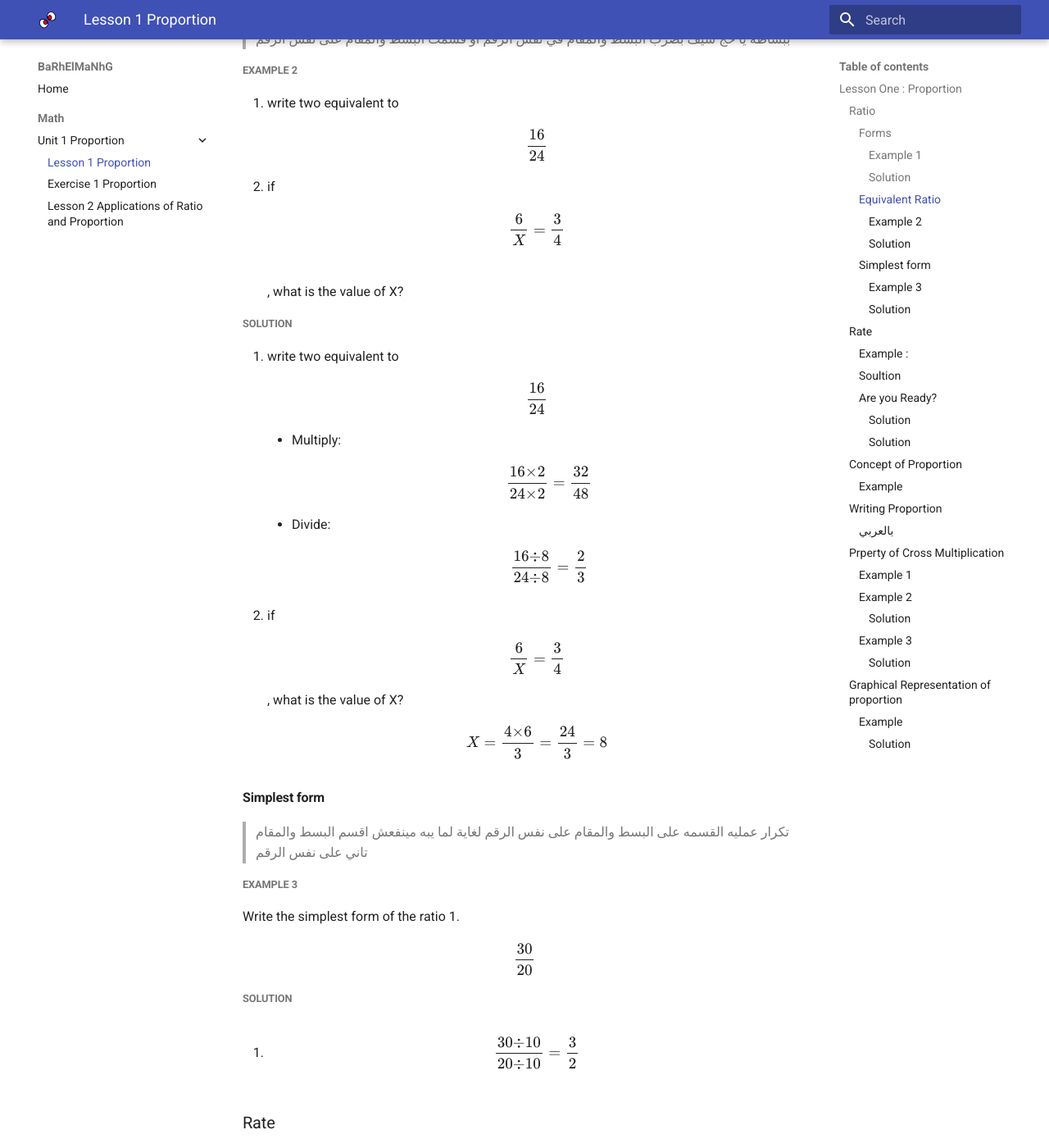
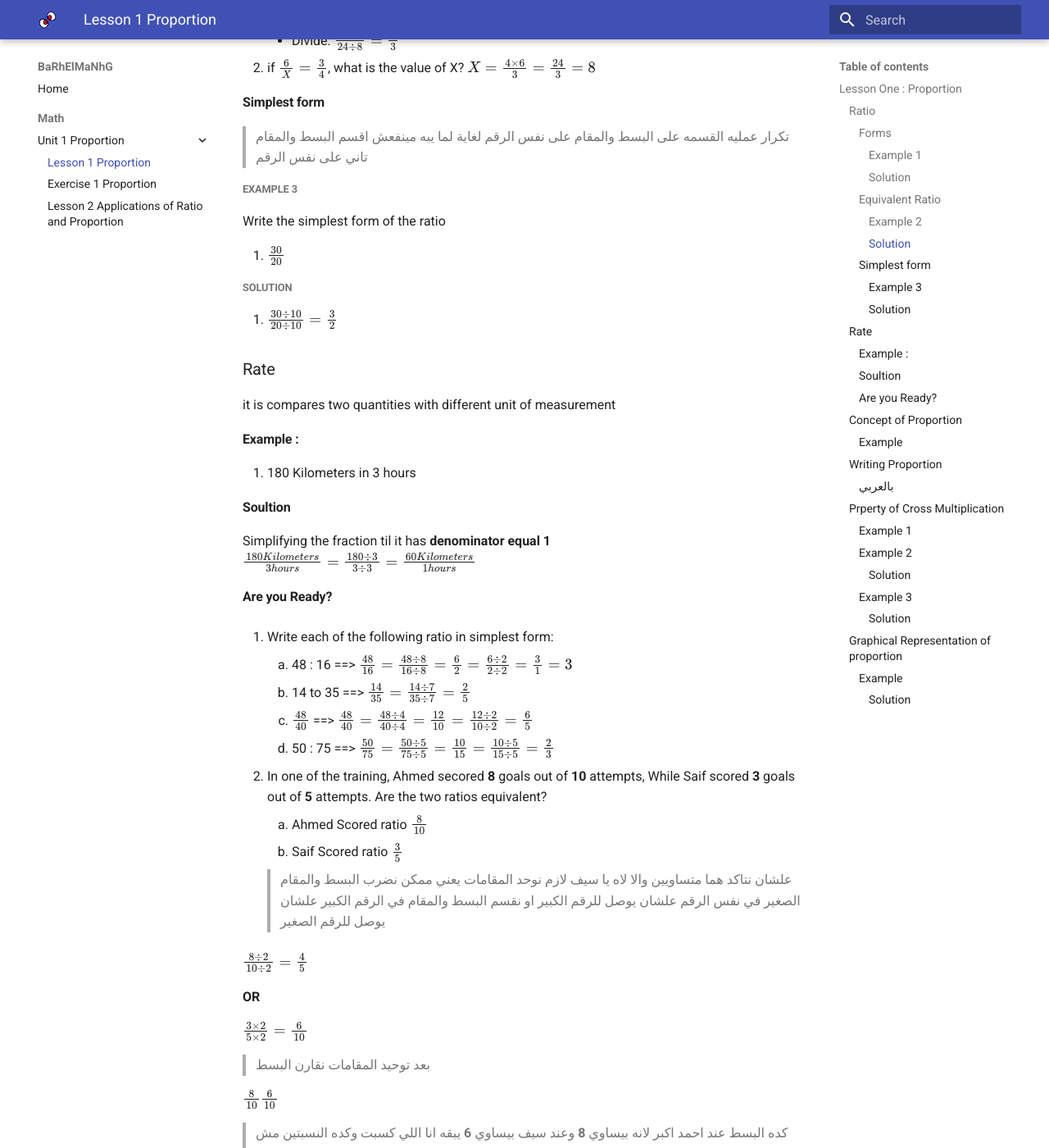
Before and after one commit to amansour-gh/educational.github.io, an MkDocs documentation site: the page built from docs/math/unit1/lesson1.md, in a window 1280 px wide and 1400 px high, scrolled down 1063 px. Shown: the whole window at 82% size. Built offline with MkDocs 1.6.1 and Material for MkDocs 9.7.7, drawn with Linux system fonts in a browser that asks for light colours; nearby versions of some CDN libraries; some of the changed text lies outside the part shown.

Commit message:
240928-46

```diff
--- a/docs/math/unit1/lesson1.md
+++ b/docs/math/unit1/lesson1.md
@@ -7,7 +7,7 @@
 > expresses the relationship between a part and a part, a part and a whole, or a whole and a part
 
 #### Forms
-1. $$\frac{a}{b}$$
+1. $\frac{a}{b}$
 2. a : b
 3. a to b
 
@@ -18,120 +18,81 @@
 3. the total number of students to the number of girls
 ##### Solution
 1. the number of boys to the total number in class
-$$ \frac{30}{50} $$
+$\frac{30}{50}$
 2. the number of girls to the number of boys
-$$ \frac{20}{30} $$
+$\frac{20}{30}$
 3. the total number of students to the number of girls
-$$ \frac{50}{20} $$
+$\frac{50}{20}$
 #### Equivalent Ratio
 > ببساطه يا حج سيف بضرب البسط والمقام في نفس الرقم او قسمت البسط والمقام على نفس الرقم
 ##### Example 2
-1. write two equivalent to $$ \frac{16}{24} $$
+1. write two equivalent to $\frac{16}{24}$
 2. if
-   $$
-   \frac{6}{X} = \frac{3}{4}
-   $$
-   , what is the value of X?
+   $\frac{6}{X} = \frac{3}{4}$ ,what is the value of X?
 ##### Solution
-1. write two equivalent to $$ \frac{16}{24} $$
-    - Multiply:
-    $$
-    \frac{16×2}{24×2}=\frac{32}{48}
-    $$
-    - Divide:
-    $$
-    \frac{16÷8}{24÷8}=\frac{2}{3}
-    $$
-2. if $$\frac{6}{X}=\frac{3}{4}$$, what is the value of X?
-    $$ X=\frac{4×6}{3}=\frac{24}{3}=8$$
+1. write two equivalent to $\frac{16}{24}$
+    - Multiply: $\frac{16×2}{24×2}=\frac{32}{48}$
+    - Divide: $\frac{16÷8}{24÷8}=\frac{2}{3}$
+2. if $\frac{6}{X}=\frac{3}{4}$, what is the value of X? $X=\frac{4×6}{3}=\frac{24}{3} = 8$
 #### Simplest form
 >تكرار عمليه القسمه على البسط والمقام على نفس الرقم لغاية لما يبه مينفعش اقسم البسط والمقام تاني على نفس الرقم
 
 ##### Example 3
 Write the simplest form of the ratio
-1. $$\frac{30}{20}$$
+
+1. $\frac{30}{20}$
 ##### Solution
-1. $$ \frac{30÷10}{20÷10}=\frac{3}{2} $$
+1. $\frac{30÷10}{20÷10}=\frac{3}{2}$
 ### Rate
 it is compares two quantities with different unit of measurement
 #### Example :
 1. 180 Kilometers in 3 hours
 #### Soultion
 Simplifying the fraction til it has **denominator equal 1**
-$$
-\frac{180 Kilometers}{3hours}=\frac{180÷3}{3÷3}=\frac{60 Kilometers}{1 hours}
-$$
+$\frac{180 Kilometers}{3hours}=\frac{180÷3}{3÷3}=\frac{60 Kilometers}{1 hours}$
 #### Are you Ready?
-1. Write each of the following ratio in simplest form:
-    1. 48 : 16
-    2. 14 to 35
-    3. $$\frac{48}{40}$$
-    4. 50 : 75
-##### Solution
-    1.
-$$
-\frac{48}{16} = \frac{48÷8}{16÷8} = \frac{6}{2} = \frac{6÷2}{2÷2} =  \frac{3}{1}=3
-$$
-    2.
-$$
-\frac{14}{35} = \frac{14÷7}{35÷7} = \frac{2}{5}
-$$
-    3.
-$$
-\frac{48}{40} = \frac{48 \div 4}{40 \div 4} = \frac{12}{10} = \frac{12 \div 2}{10 \div 2} = \frac{6}{5}
-$$
-    4.
-$$
-\frac{50}{75} = \frac{50 \div 5}{75 \div 5} = \frac{10}{15} = \frac{10 \div 5}{15 \div 5} = \frac{2}{3}
-$$
+   1. Write each of the following ratio in simplest form:
+      1. 48 : 16 ==>  $\frac{48}{16} = \frac{48÷8}{16÷8} = \frac{6}{2} = \frac{6÷2}{2÷2} =  \frac{3}{1}=3$
+      2. 14 to 35  ==> $\frac{14}{35} = \frac{14÷7}{35÷7} = \frac{2}{5}$
+      3. $\frac{48}{40}$ ==> $\frac{48}{40} = \frac{48 \div 4}{40 \div 4} = \frac{12}{10} = \frac{12 \div 2}{10 \div 2} = \frac{6}{5}$
+      4. 50 : 75 ==> $\frac{50}{75} = \frac{50 \div 5}{75 \div 5} = \frac{10}{15} = \frac{10 \div 5}{15 \div 5} = \frac{2}{3}$
 
+   2.  In one of the training, Ahmed secored **8** goals out of **10** attempts, While Saif scored **3** goals out of **5** attempts. Are the two ratios equivalent?
+       1.  Ahmed Scored ratio $\frac{8}{10}$
+       2. Saif Scored ratio $\frac{3}{5}$
 
-2. In one of the training, Ahmed secored **8** goals out of **10** attempts, While Saif scored **3** goals out of **5** attempts. Are the two ratios equivalent?
-##### Solution
-    1. Ahmed Scored ratio
-$$
-\frac{8}{10}
-$$
-    2. Saif Scored ratio
-$$
-\frac{3}{5}
-$$
     > علشان نتاكد هما متساويين والا لاه يا سيف لازم نوحد المقامات يعني ممكن نضرب البسط والمقام الصغير في نفس الرقم علشان يوصل للرقم الكبير او نقسم البسط والمقام في الرقم الكبير علشان يوصل للرقم الصغير
 
 
-$$
-\frac{8÷2}{10÷2}=\frac{4}{5}
-$$
+$\frac{8÷2}{10÷2}=\frac{4}{5}$
+
 **OR**
-$$
-\frac{3×2}{5×2}=\frac{6}{10}
-$$
+
+$\frac{3×2}{5×2}=\frac{6}{10}$
 
 
 > بعد توحيد المقامات نقارن البسط
 
 
-$$
-\frac{8}{10} \frac{6}{10}
-$$
+$\frac{8}{10} \frac{6}{10}$
+
 > كده البسط عند احمد اكبر لانه بيساوي **8** وعند سيف بيساوي **6** يبقه انا اللي كسبت وكده النسبتين مش متساوين
 
 
-**the two ratio is not equivalent**
+
 ___
 ### Concept of Proportion
 > A proportion is an **equality** of at least two **ratios** or two **rates**
 #### Example
-**(equality of two ratios)**
-$$\frac{4}{8} = \frac{1}{2}$$
-**(Equality of two rates)**
-$$\frac{8 eggs}{2 Cups of flour} = \frac{4 eggs}{1 cup of flour}$$
+**(equality of two ratios)** $\frac{4}{8} = \frac{1}{2}$
+
+
+**(Equality of two rates)** $\frac{8 \,eggs}{2 \,Cups \,of \,flour} = \frac{4 \,eggs}{1 \,cup of flour}$
+
 ___
 ### Writing Proportion
 if the quantities a, b, c, and d are proportional quantities,and **vice versa** then
-$$
-\frac{a}{b} = \frac{c}{d}
-$$
+$\frac{a}{b} = \frac{c}{d}$
 > **a**, and **d** named **Extremes**
 > **b**, and **c** named **Means**
 #### بالعربي
--- a/mkdocs.yml
+++ b/mkdocs.yml
@@ -15,11 +15,10 @@
       - Exercise 1 Proportion: math/unit1/exercise1.md
       - Lesson 2 Applications of Ratio and Proportion: math/unit1/lesson2.md
 
+markdown_extensions:
+  - pymdownx.arithmatex:
+      generic: true
+
 extra_javascript:
-  - https://cdn.jsdelivr.net/npm/mathjax@3/es5/tex-mml-chtml.js
-  - https://cdn.jsdelivr.net/npm/chart.js
-  - attr_list
-  - https://unpkg.com/leaflet@1.7.1/dist/leaflet.js
-
-extra_css:
-  - https://unpkg.com/leaflet@1.7.1/dist/leaflet.css
+  - javascripts/mathjax.js
+  - https://unpkg.com/mathjax@3/es5/tex-mml-chtml.js
```
Also changed, not shown: docs/math/unit1/lesson2.md (+13 -0 lines), docs/assets/room.png (added).
